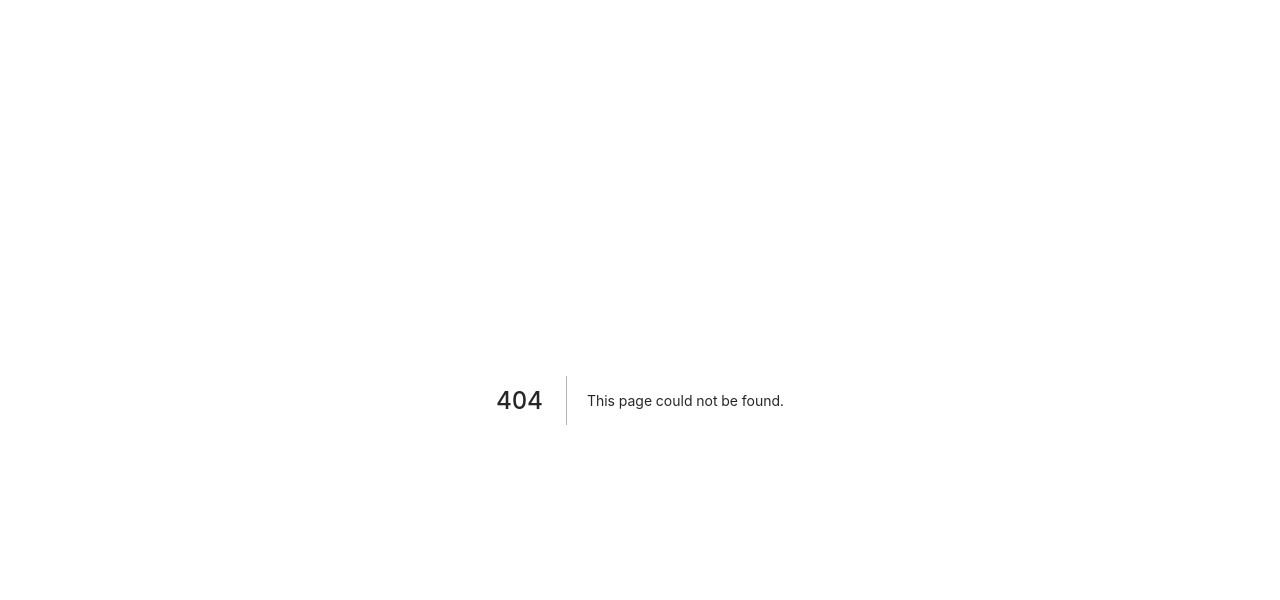
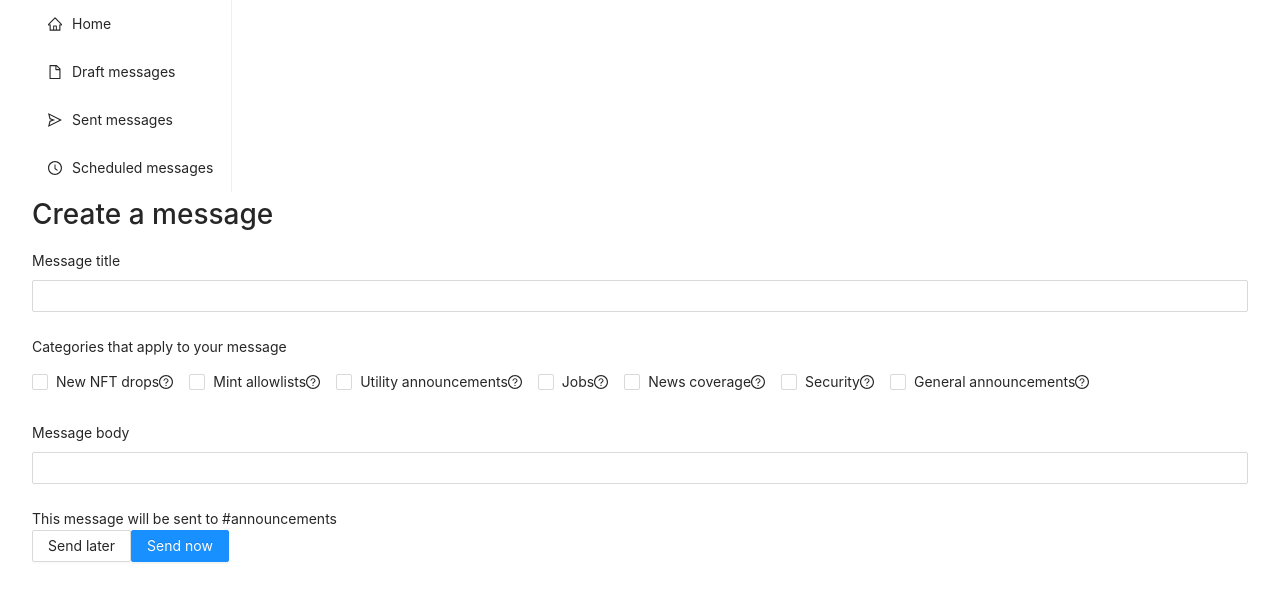
Before and after one commit to salsadotme/pearl-sender, a Next.js app: page /dashboard/new in a window 1280 px wide. Before the commit this address had no page. Shown: the top 600 px of the page. Built offline with nearby package versions, Linux system fonts and the light colour scheme.

Commit message:
home dashboard page

```diff
--- /dev/null
+++ b/components/sidebar.tsx
@@ -0,0 +1,34 @@
+import { ClockCircleOutlined, FileOutlined, HomeOutlined, SendOutlined } from '@ant-design/icons';
+import { Menu } from 'antd';
+import Sider from 'antd/lib/layout/Sider';
+
+const items: any[] = [
+  {
+    label: "Home",
+    icon: <HomeOutlined />,
+  },
+  {
+    label: "Draft messages",
+    icon: <FileOutlined />,
+  },
+  {
+    label: "Sent messages",
+    icon: <SendOutlined />,
+  },
+  {
+    label: "Scheduled messages",
+    icon: <ClockCircleOutlined />,
+  },
+]
+const Sidebar = () => {
+  return (
+    <Sider width={200}>
+      <Menu
+      style={{ height: "100%"}}
+        items={items}
+      />
+    </Sider>
+  )
+}
+
+export default Sidebar;
--- /dev/null
+++ b/pages/dashboard/new.tsx
@@ -0,0 +1,78 @@
+import { QuestionCircleOutlined } from '@ant-design/icons';
+import { Button, Checkbox, Form, Input, Tooltip } from 'antd';
+import type { NextPage } from 'next';
+import { useState } from 'react';
+import Sidebar from '../../components/sidebar';
+import styles from '../../styles/Home.module.css';
+
+function checkboxItems() {
+  const data = [
+    {
+      label: "New NFT drops",
+      description: "Our project in the news",
+    },
+    {
+      label: "Mint allowlists",
+      description: "Our project in the news",
+    },
+    {
+      label: "Utility announcements",
+      description: "Our project in the news",
+    },
+    {
+      label: "Jobs",
+      description: "Our project in the news",
+    },
+    {
+      label: "News coverage",
+      description: "Our project in the news",
+    },
+    {
+      label: "Security",
+      description: "Our project in the news",
+    },
+    {
+      label: "General announcements",
+      description: "Our project in the news",
+    },
+  ];
+  return <div>
+    {data.map(item => <Checkbox>
+      {item.label}
+      <Tooltip title={item.description}><QuestionCircleOutlined /></Tooltip>
+    </Checkbox>)}
+  </div>
+
+}
+const NewMessage: NextPage = () => {
+  const [title, setTitle] = useState("");
+  const [content, setContent] = useState("");
+
+  return (
+    <div className={styles.container}>
+      <Sidebar />
+
+      <div>
+        <h1>Create a message</h1>
+        <Form layout="vertical">
+          <Form.Item label="Message title">
+            <Input />
+          </Form.Item>
+          <Form.Item label="Categories that apply to your message">
+            {checkboxItems()}
+          </Form.Item>
+          <Form.Item label="Message body">
+            <Input />
+          </Form.Item>
+
+          <div>This message will be sent to #announcements</div>
+          <Button>Send later</Button>
+          <Button type="primary">Send now</Button>
+        </Form>
+
+      </div>
+    </div>
+  )
+}
+
+export default NewMessage;
--- a/styles/globals.css
+++ b/styles/globals.css
@@ -1,9 +1,13 @@
+#__next,
 html,
 body {
   padding: 0;
   margin: 0;
   font-family: -apple-system, BlinkMacSystemFont, Segoe UI, Roboto, Oxygen,
     Ubuntu, Cantarell, Fira Sans, Droid Sans, Helvetica Neue, sans-serif;
+  display: flex;
+  flex-direction: column;
+  flex: 1;
 }
 
 a {
```
Also changed, not shown: pages/dashboard/index.tsx (added, +55 -0 lines).
